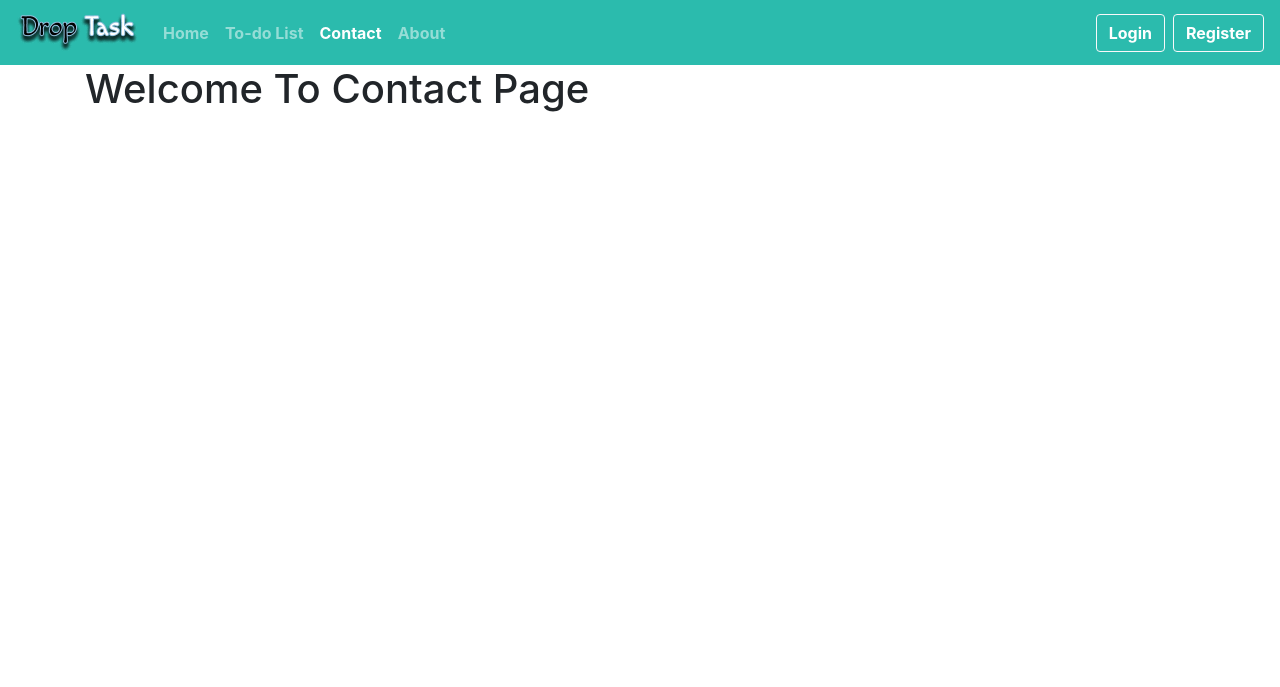
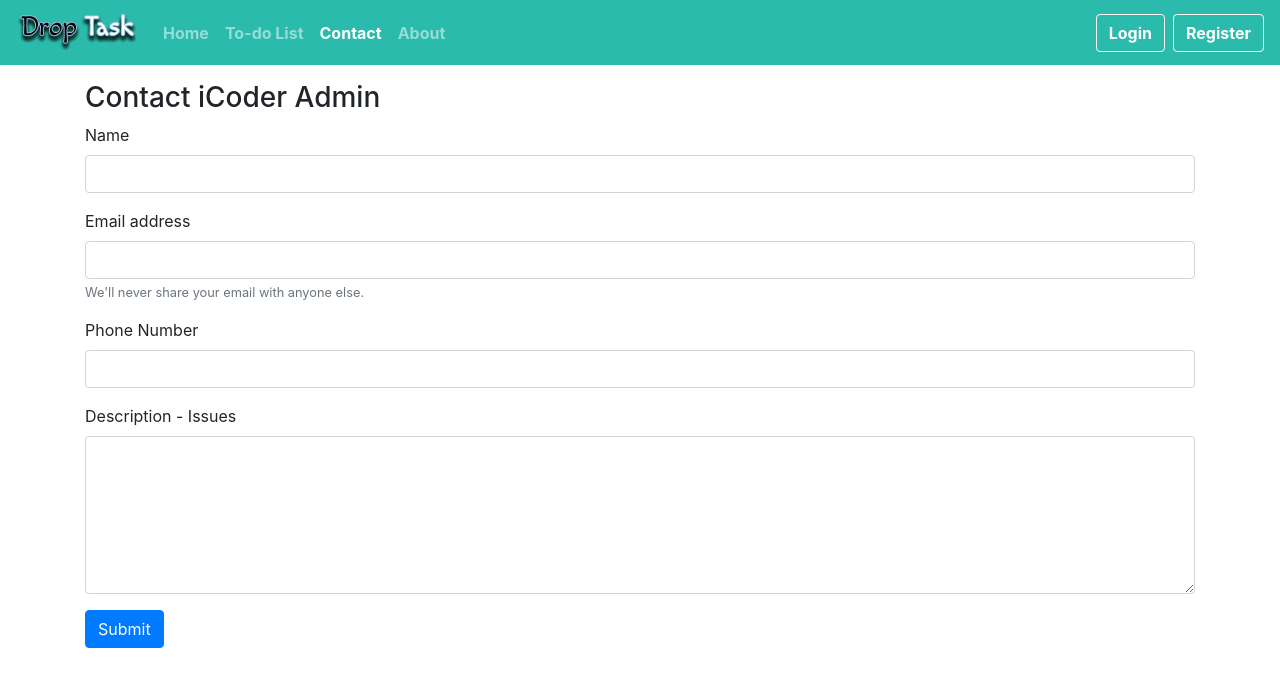
Before and after one commit to IamOmaR22/DropTask-with-Django-SQLite, a Django app: page /contact/ in a window 1280 px wide. Shown: the top 687 px of the page. Run offline with Django 3.2, Linux system fonts and the light colour scheme; some libraries are stand-ins or nearby versions.

Commit message:
Contact form

```diff
--- a/templates/base.html
+++ b/templates/base.html
@@ -16,9 +16,7 @@
 
     <link rel="stylesheet" href="https://cdnjs.cloudflare.com/ajax/libs/font-awesome/4.7.0/css/font-awesome.min.css">
 
-    {% block title %}
-
-    {% endblock title %}
+    <title>{% block title %} {% endblock title %}</title>
 
     <nav class="navbar navbar-expand-lg navbar-dark font-weight-bold" style="background-color: #2BBBAD">
       <a class="navbar-brand" href="{% url 'home' %}"><img src="{% static 'images/logo.png' %}" alt=""></a>
--- a/templates/index.html
+++ b/templates/index.html
@@ -4,9 +4,7 @@
 
 {% block homeactive %} active {% endblock homeactive %}
 
-{% block title %}
-<title>Home - DropTask</title>
-{% endblock title %}
+{% block title %} DropTask | Home {% endblock title %}
 
   {% block content %}
     <div class="container">
--- a/todolist/admin.py
+++ b/todolist/admin.py
@@ -1,6 +1,7 @@
 from django.contrib import admin
-from .models import TaskList
+from .models import TaskList, Contact
 
 # Register your models here.
 
 admin.site.register(TaskList)
+admin.site.register(Contact)
--- a/todolist/templates/about.html
+++ b/todolist/templates/about.html
@@ -1,8 +1,6 @@
 {% extends 'base.html' %}
 
-{% block title %}
-<title>About Me - DropTask</title>
-{% endblock title %}
+{% block title %} DropTask | About Me {% endblock title %}
 
 {% block aboutactive %} active {% endblock aboutactive %}
 
--- a/todolist/templates/contact.html
+++ b/todolist/templates/contact.html
@@ -1,13 +1,32 @@
 {% extends 'base.html' %}
 
-{% block title %}
-<title>Contact Me - DropTask</title>
-{% endblock title %}
+{% block title %} DropTask | Contact Me {% endblock title %}
 
 {% block contactactive %} active {% endblock contactactive %}
 
-  {% block content %}
-  <div class="container">
-    <h1>{{ contact_text }}</h1>
+{% block content %}
+  <div class="container my-3">
+      <h3>Contact iCoder Admin</h3>
+      <form action="{% url 'contact' %}" method="POST">
+          {% csrf_token %}
+        <div class="form-group">
+            <label for="name">Name</label>
+            <input type="text" class="form-control" id="name" name="name" aria-describedby="name">
+        </div>
+        <div class="form-group">
+            <label for="email">Email address</label>
+            <input type="email" class="form-control" id="email" name="email" aria-describedby="emailHelp">
+            <small id="emailHelp" class="form-text text-muted">We'll never share your email with anyone else.</small>
+        </div>
+        <div class="form-group">
+            <label for="phone">Phone Number</label>
+            <input type="phone" class="form-control" id="phone" name="phone">
+        </div>
+        <div class="form-group">
+            <label for="content">Description - Issues</label>
+            <textarea class="form-control" name="content" id="content" cols="30" rows="6"></textarea>
+        </div>
+      <button type="submit" class="btn btn-primary">Submit</button>
+      </form>
   </div>
-  {% endblock %}
+{% endblock %}
--- a/todolist/templates/todolist.html
+++ b/todolist/templates/todolist.html
@@ -1,8 +1,6 @@
 {% extends 'base.html' %}
 
-{% block title %}
-<title>Todo List Manager - DropTask</title>
-{% endblock title %}
+{% block title %} DropTask | Todo List Manager {% endblock title %}
 
 {% block todoactive %} active {% endblock todoactive %}
 
--- a/todolist/views.py
+++ b/todolist/views.py
@@ -1,6 +1,6 @@
 from django.shortcuts import render, redirect
 from django.http import HttpResponse
-from todolist.models import TaskList
+from todolist.models import TaskList, Contact
 from todolist.forms import TaskForm
 from django.contrib import messages
 from django.core.paginator import Paginator
@@ -90,12 +90,20 @@ def pending_task(request, task_id):
 
 
 
-def contact(reqest):
+def contact(request):
+    if request.method == 'POST':
+        name = request.POST['name']
+        email = request.POST['email']
+        phone = request.POST['phone']
+        content = request.POST['content']
 
-    context = {
-        'contact_text':"Welcome To Contact Page"
-    }
-    return render(reqest, 'contact.html', context)
+        if len(name)<2 or len(email)<3 or len(phone)<10 or len(content)<4:
+            messages.error(request, "Please fill the form correctly!")
+        else:
+            contact = Contact(name=name, email=email, phone=phone, content=content)
+            contact.save()
+            messages.success(request, 'Your message has been sent successfully!')
+    return render(request, 'contact.html')
 
 
 
--- a/users/templates/login.html
+++ b/users/templates/login.html
@@ -3,9 +3,7 @@
 {% load crispy_forms_tags %}
 
 
-{% block title %}
-<title>Login - DropTask</title>
-{% endblock title %}
+{% block title %} DropTask | Login {% endblock title %}
 
 
   {% block content %}
--- a/users/templates/logout.html
+++ b/users/templates/logout.html
@@ -3,9 +3,7 @@
 {% load crispy_forms_tags %}
 
 
-{% block title %}
-<title>Logged Out - DropTask</title>
-{% endblock title %}
+{% block title %} DropTask | Logged Out {% endblock title %}
 
 
   {% block content %}
--- a/users/templates/register.html
+++ b/users/templates/register.html
@@ -3,9 +3,7 @@
 {% load crispy_forms_tags %}
 
 
-{% block title %}
-<title>Register - DropTask</title>
-{% endblock title %}
+{% block title %} DropTask | Register {% endblock title %}
 
 
   {% block content %}
```
Also changed, not shown: todolist/models.py (+13 -0 lines), db.sqlite3, todolist/migrations/0003_contact.py (added).
